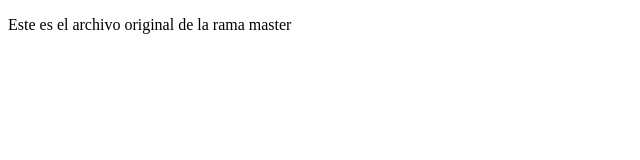
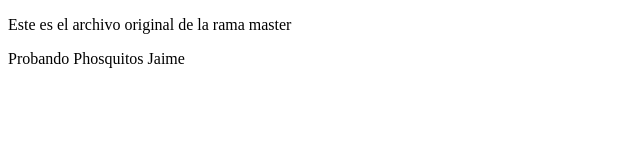
Before and after one commit to LeAnGel93/git-equipo-a, a plain HTML site: page index.html in a window 1280 px wide. Shown: the whole page, without its empty margins (0-640 px from the left). Drawn offline with Linux system fonts and the light colour scheme.

Commit message:
merienda

```diff
--- a/index.html
+++ b/index.html
@@ -8,5 +8,8 @@
 </head>
 <body>
     <p>Este es el archivo original de la rama master</p>
+
+
+    <p>Probando Phosquitos Jaime</p>
 </body>
 </html>
```
